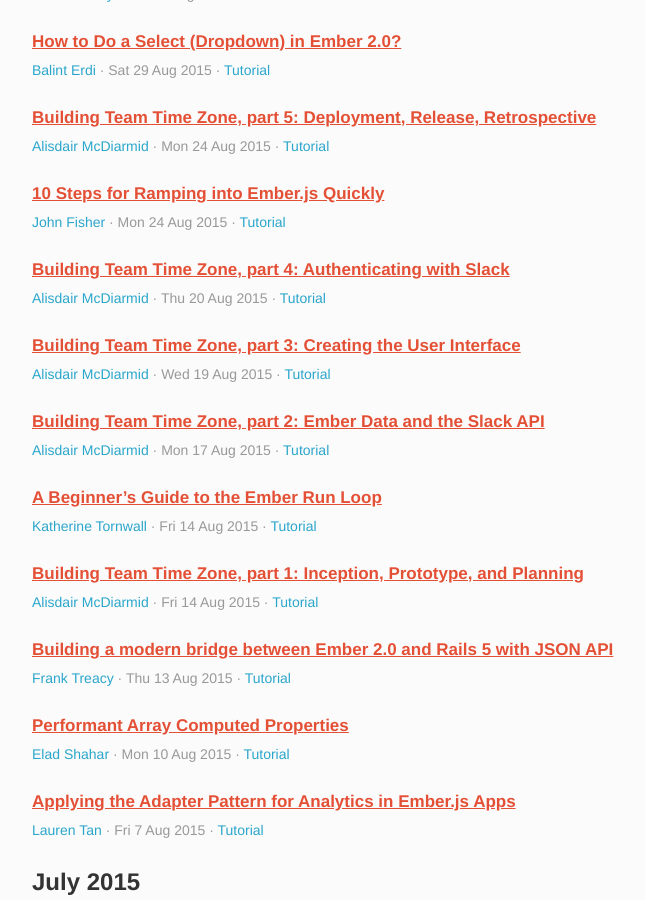
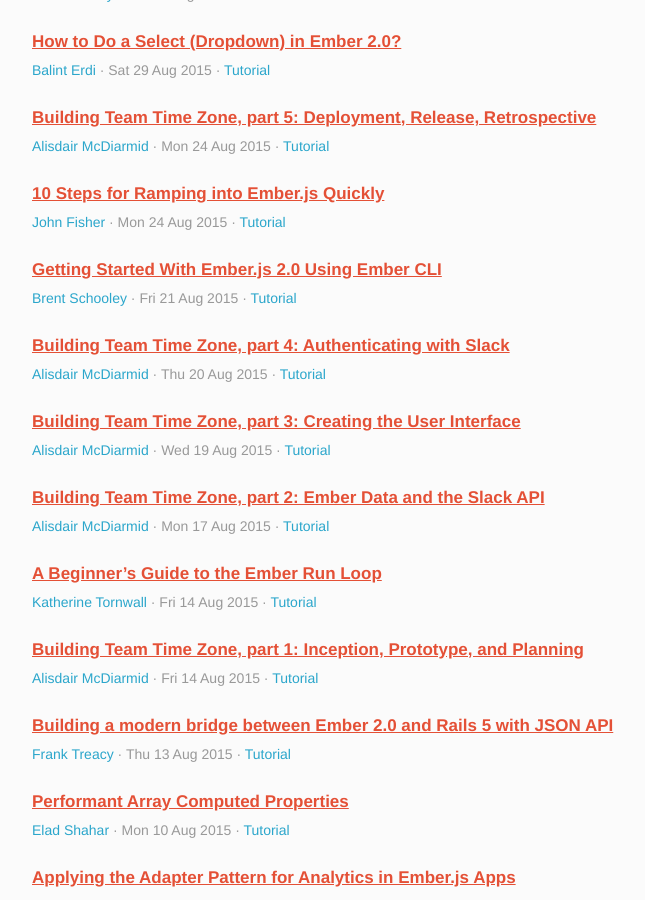
Before and after one commit to emberwatch/emberwatch, a Jekyll site: the page built from tutorials.html, in a window 1280 px wide and 900 px high, scrolled down 1396 px. Shown: the whole window, without its empty margins (148-793 px from the left). Built offline with Jekyll 4.4.1, drawn with Linux system fonts in a browser that asks for light colours; Markdown is read by kramdown in place of the engine named in the settings; comment, search, counter and statistics services are not loaded.

Commit message:
[Add Article] Getting Started with Ember.js 2.0 using Ember-CLI

```diff
--- a/_data/people.yml
+++ b/_data/people.yml
@@ -1141,3 +1141,8 @@
   github: jnfisher
   site: http://spin.atomicobject.com/author/john-fisher/
   id: 268
+- name: Brent Schooley
+  twitter: brentschooley
+  github: brentschooley
+  site: https://www.twilio.com/blog/author/brent-schooley
+  id: 269
--- a/_data/tutorials.yml
+++ b/_data/tutorials.yml
@@ -135,6 +135,14 @@
   date_updated: '2015-08-24'
   urls:
   - http://alisdair.mcdiarmid.org/building-team-time-zone-deployment-release-retrospective/
+- title: 'Getting Started With Ember.js 2.0 Using Ember CLI'
+  author_ids:
+  - 269
+  date: '2015-08-21'
+  date_created: '2015-08-21'
+  date_updated: '2015-08-21'
+  urls:
+  - https://www.twilio.com/blog/2015/08/getting-started-with-ember-js-2-0-using-ember-cli.html
 - title: 'Building Team Time Zone, part 4: Authenticating with Slack'
   author_ids:
   - 257
```
